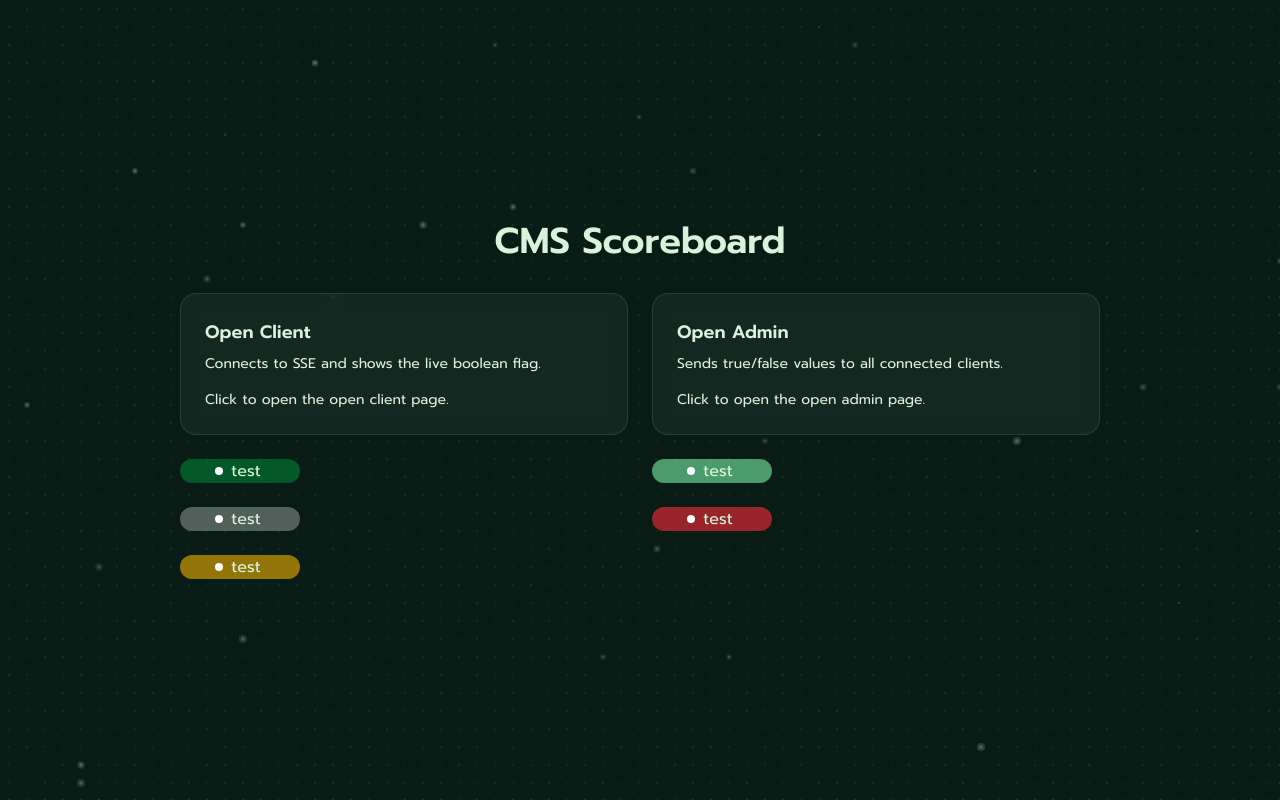
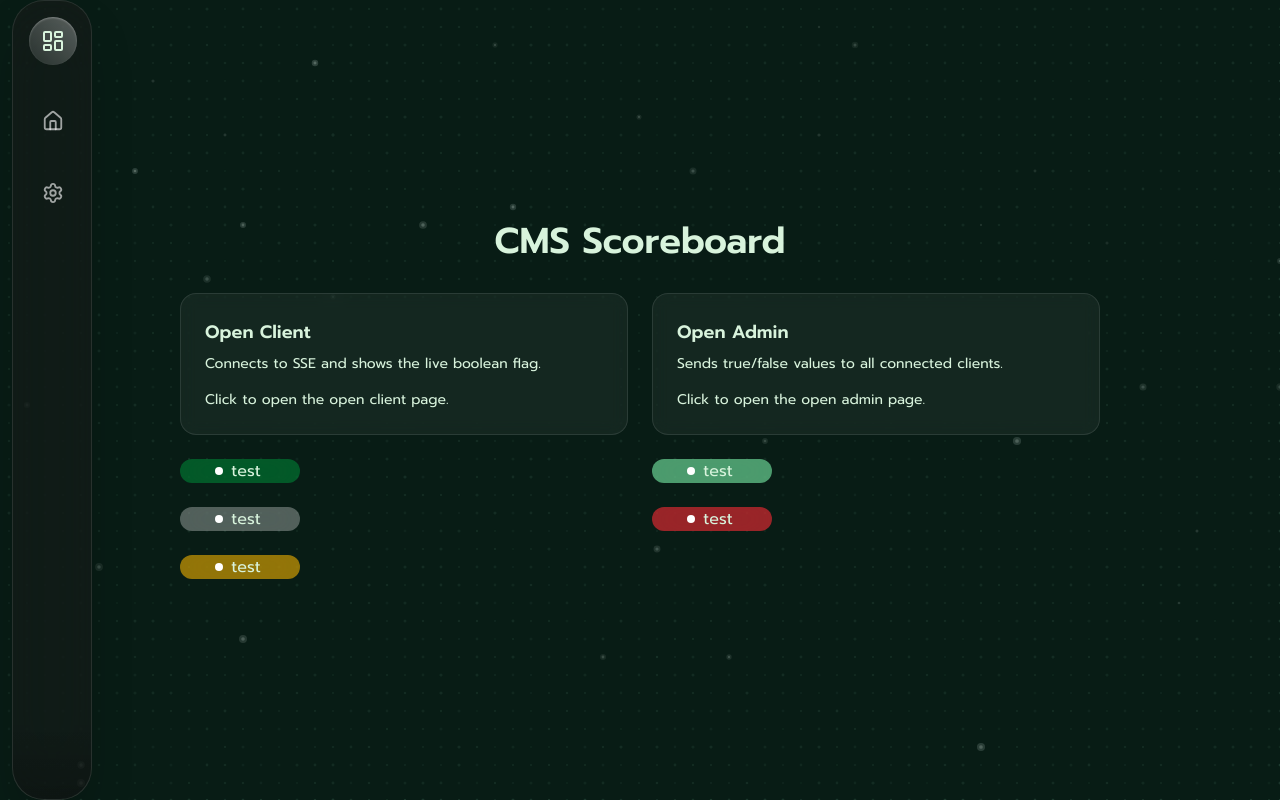
Before and after one commit to PerthTheIamCat/cms-score-ranking-systems, a Next.js app: page / in a window 1280 px wide. Built offline with nearby package versions, Linux system fonts and the light colour scheme.

Commit message:
feat : add side bar with collapsible.

```diff
--- a/package.json
+++ b/package.json
@@ -9,6 +9,8 @@
     "lint": "eslint"
   },
   "dependencies": {
+    "lucide": "^1.3.0",
+    "lucide-react": "^1.7.0",
     "next": "16.2.2",
     "react": "19.2.4",
     "react-dom": "19.2.4",
--- a/src/app/page.tsx
+++ b/src/app/page.tsx
@@ -2,6 +2,8 @@ import Link from "next/link";
 import Card from "@/components/Card";
 import Badge from "@/components/Badge";
 import Background from "@/components/Background";
+import NavSidebar from "@/components/NavSidebar"; // Import the component
+import { LayoutDashboard, Settings, Home as HomeiCon } from "lucide-react";
 
 const routes = [
   {
@@ -18,7 +20,33 @@ const routes = [
 
 export default function Home() {
   return (
-    <main className="min-h-screen flex flex-col items-center justify-center ">
+    <main className="min-h-screen flex"> {/* Added flex here to house the sidebar */}
+    <NavSidebar
+      menu={{ title: "Menu", icon: <LayoutDashboard size={24} /> }}
+      bgColor="#1a1a1a"
+      classname="fixed left-0 top-0 h-screen ml-3"
+    >
+      {/* Dashboard Item */}
+      <Link href="/dashboard" className="flex items-center group/item cursor-pointer h-12">
+        <div className="w-12 flex items-center justify-center shrink-0">
+          <HomeiCon className="text-white/60 group-hover/item:text-white transition-colors" size={22} />
+        </div>
+        <span className="ml-4 text-sm font-medium text-white/60 group-hover/item:text-white opacity-0 group-hover:opacity-100 transition-all duration-300 whitespace-nowrap">
+          Dashboard
+        </span>
+      </Link>
+
+      {/* Settings Item */}
+      <Link href="/settings" className="flex items-center group/item cursor-pointer h-12">
+        <div className="w-12 flex items-center justify-center shrink-0">
+          <Settings className="text-white/60 group-hover/item:text-white transition-colors" size={22} />
+        </div>
+        <span className="ml-4 text-sm font-medium text-white/60 group-hover/item:text-white opacity-0 group-hover:opacity-100 transition-all duration-300 whitespace-nowrap">
+          Settings
+        </span>
+      </Link>
+    </NavSidebar>
+      <div className="relative flex-1 flex flex-col items-center justify-center">
         <Background
           className="absolute inset-0 h-full w-full"
           gap={18}
@@ -27,8 +55,8 @@ export default function Home() {
           color="rgba(167, 243, 208, 0.95)"
           trailColor="rgba(74, 222, 128, 0.04)"
         />
-      <h1 className="text-4xl font-bold mb-8">CMS Scoreboard</h1>
-      <div className="grid gap-6 md:grid-cols-2">
+        <h1 className="relative z-10 text-4xl font-bold mb-8">CMS Scoreboard</h1>
+        <div className="relative z-10 grid gap-6 md:grid-cols-2">
           {routes.map(({ href, label, description }) => (
             <Link key={href} href={href} className="w-full">
               <Card title={label} description={description}>
@@ -44,6 +72,7 @@ export default function Home() {
           <Badge label="test" color="red" />
           <Badge label="test" color="yellow" />
         </div>
+      </div>
     </main>
   );
 }
--- /dev/null
+++ b/src/components/NavSidebar.tsx
@@ -0,0 +1,59 @@
+import type { ReactNode, CSSProperties } from "react";
+import { twMerge } from "tailwind-merge";
+
+interface NavSideBarProps {
+    menu: {
+        icon?: ReactNode;
+        title?: string;
+    };
+    children?: ReactNode;
+    classname?: string;
+    bgColor?: string;
+}
+
+export default function NavSidebar({
+    children,
+    classname,
+    menu: { icon, title },
+    bgColor,
+}: NavSideBarProps) {
+    const glassStyle: CSSProperties = {
+        backgroundColor: bgColor ? `${bgColor}95` : "rgba(28, 28, 30, 0.8)",
+    };
+
+    return (
+        <nav
+            style={glassStyle}
+            className={twMerge(
+                // Base State: Slim (w-20)
+                // Hover State: Expanded (w-64)
+                "group sticky top-4 left-4 z-50 flex flex-col h-[calc(100vh-32px)] w-20 hover:w-64",
+                "transition-[width] duration-500 ease-[cubic-bezier(0.32,0.72,0,1)]",
+                "backdrop-blur-2xl backdrop-saturate-150",
+                "rounded-[32px] border border-white/10 shadow-2xl overflow-hidden",
+                classname
+            )}
+        >
+            {/* Header / Active Icon */}
+            {(icon || title) && (
+                <div className="flex items-center w-full p-4 mb-4">
+                    <div className="relative shrink-0 w-12 h-12 flex items-center justify-center rounded-full bg-gradient-to-tr from-white/10 to-white/30 shadow-[inset_0px_1px_2px_rgba(255,255,255,0.3)]">
+                        {icon}
+                    </div>
+                    {/* Text fades in only when group is hovered */}
+                    <span className="ml-4 font-semibold text-white whitespace-nowrap opacity-0 group-hover:opacity-100 transition-opacity duration-300">
+                        {title}
+                    </span>
+                </div>
+            )}
+
+            {/* Navigation Items */}
+            <div className="flex-1 px-4 space-y-6">
+                {children}
+            </div>
+
+            {/* Subtle bottom gradient to match the image depth */}
+            <div className="absolute bottom-0 left-0 right-0 h-20 bg-linear-to-t from-black/20 to-transparent pointer-events-none" />
+        </nav>
+    );
+}
```
Also changed, not shown: 1 other file (tests, documents, lock files or other folders). Lines whose indentation alone changed are shown as unchanged.
